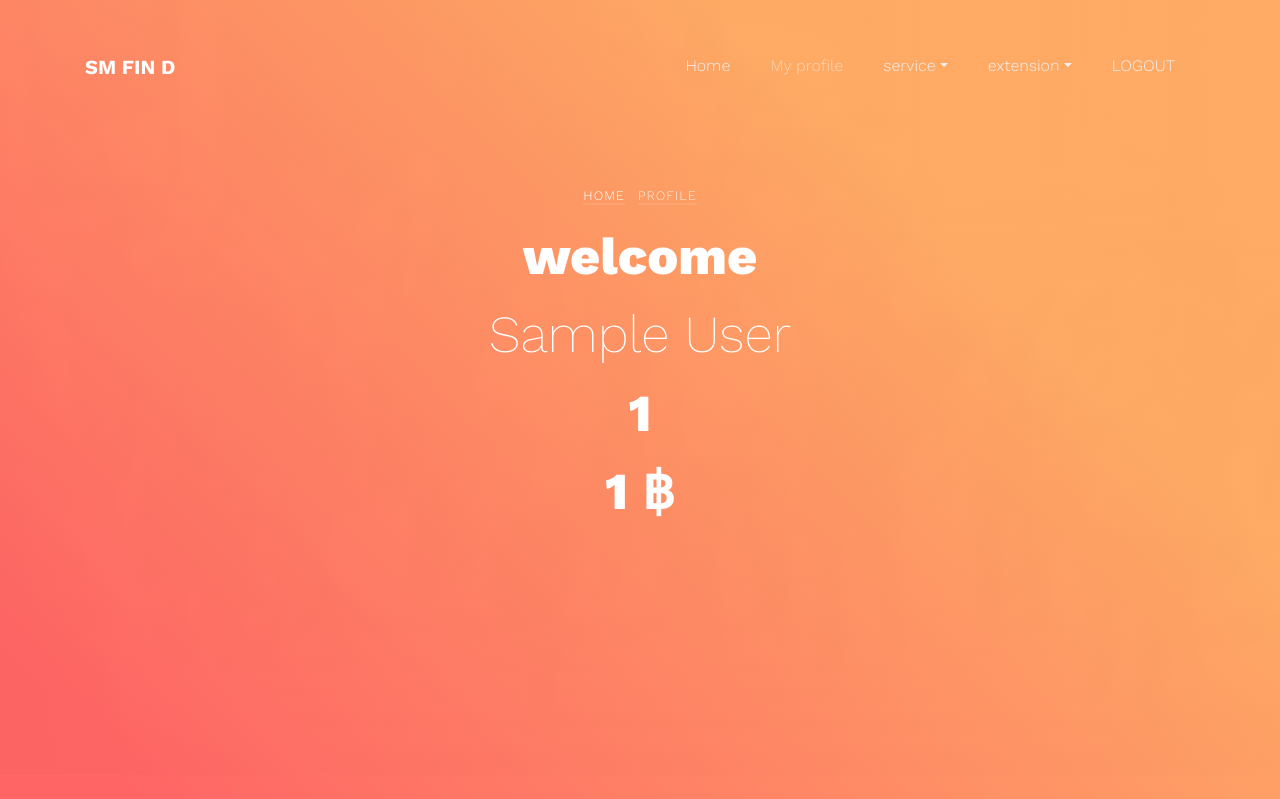
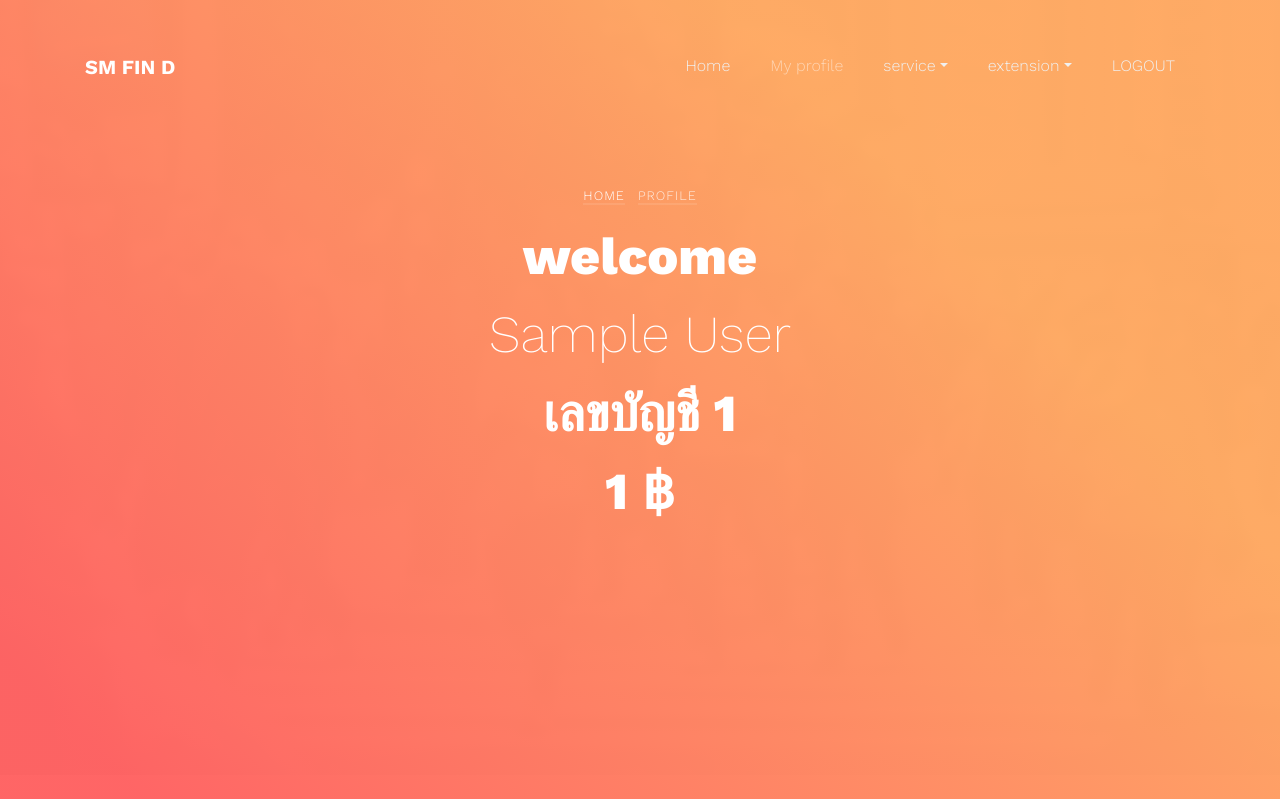
Before and after one commit to 9Chinz/SM-FIND, a PHP site: page /about.php in a window 1280 px wide. Shown: the top 799 px of the page. Run offline with PHP 8.4, Linux system fonts and the light colour scheme; the visitor is signed in with stand-in values (Sample User, id 1); some libraries are stand-ins or nearby versions; some web fonts are replaced.

Commit message:
add word to describe account Number

```diff
--- a/about.php
+++ b/about.php
@@ -51,7 +51,7 @@
               <h1 class="mb-3 bread">welcome</h1>
               <h1 class="mb-3 fixfont"><?php echo $_SESSION['username']; ?></h1>
               <?php if(isset($_SESSION['hasAccount'])){ ?>
-                <h1 class="mb-3 bread"><?php echo $_SESSION['accountNumber']; ?></h1>
+                <h1 class="mb-3 bread">เลขบัญชี  <?php echo $_SESSION['accountNumber']; ?></h1>
                 <h1 class="mb-3 bread"><?php echo $_SESSION['balance']; ?> ฿</h1>
               <?php } ?>
             </div>
```
